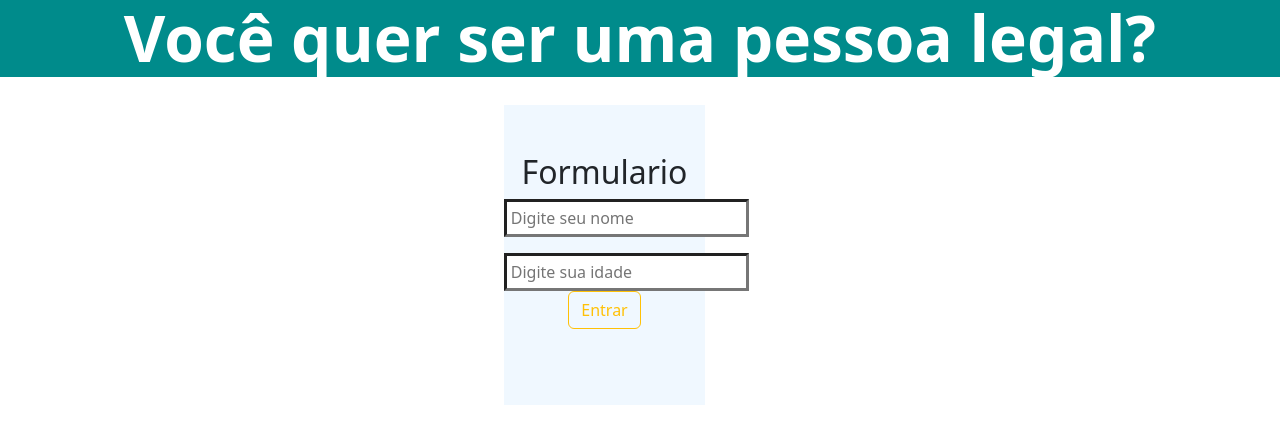
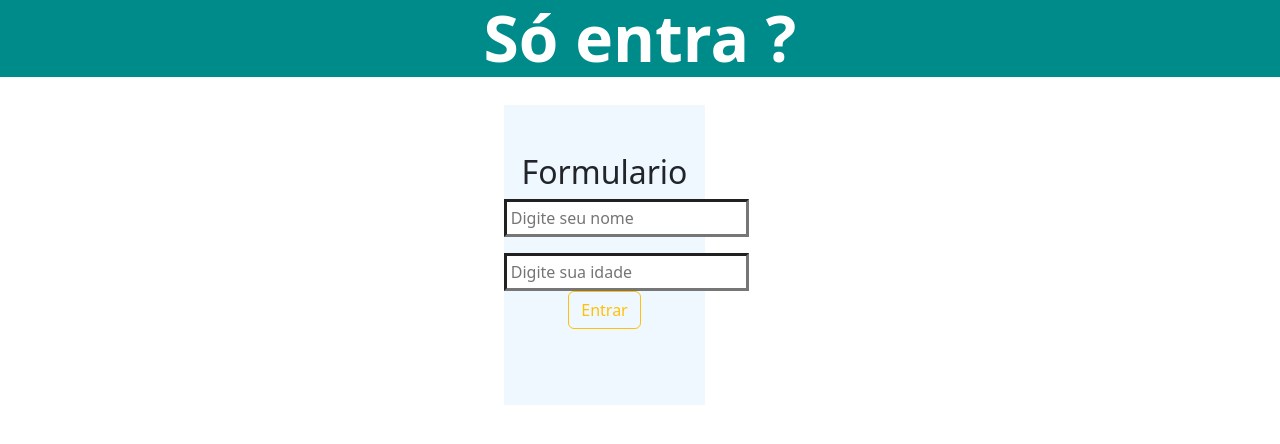
Before and after one commit to JoaoPedroMorais812/repositorio1, a plain HTML site: page index.html in a window 1280 px wide. Drawn offline with nearby package versions, Linux system fonts and the light colour scheme; files that its build step writes are made by us from their sources; files whose address does not match are found by name.

Commit message:
Update index.html

```diff
--- a/index.html
+++ b/index.html
@@ -55,7 +55,7 @@
 </style>
 <body >
     <header class="text-center">
-        <h1 class="display-3 text-white fw-bold">Você quer ser uma pessoa legal?</h1>
+        <h1 class="display-3 text-white fw-bold">Só entra ?</h1>
     </header>
 
     <main class="container">
```
